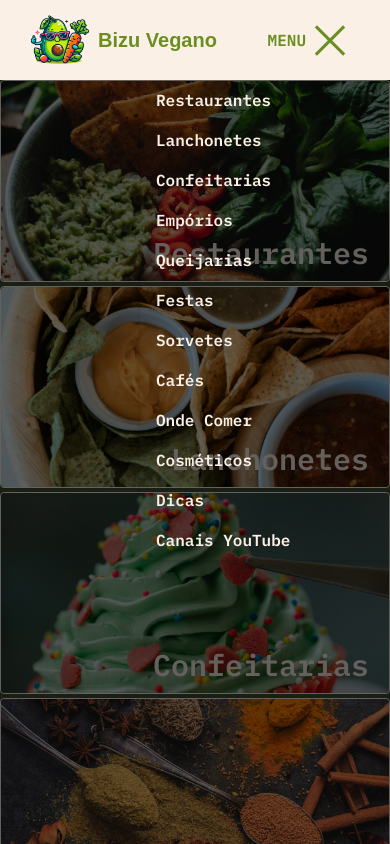
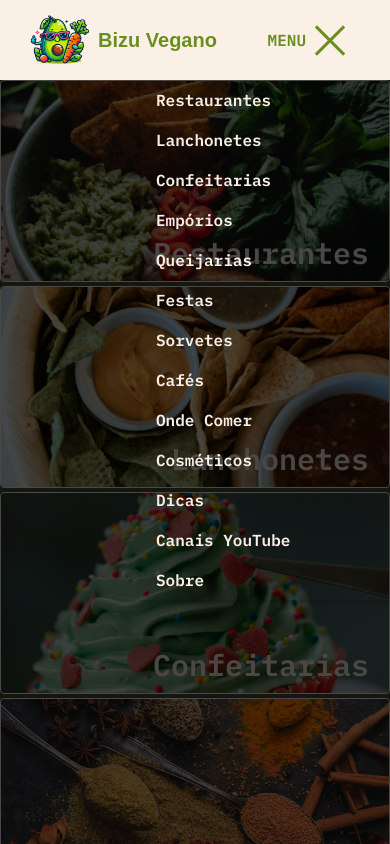
Before and after one commit to flaviare1s/bizu-vegano, a React (Vite) app: page / in a window 390 px wide. Both pictures are taken after a click on the button "MENU". Shown: the top 844 px of the page. Built offline with nearby package versions, Linux system fonts and the light colour scheme; a web font is replaced by a local one.

Commit message:
Adicionei rota, página e links 'sobre'

```diff
--- a/src/App.jsx
+++ b/src/App.jsx
@@ -16,6 +16,7 @@ import { Confeitarias } from './pages/Confeitarias'
 import { Emporios } from './pages/Emporios'
 import { Queijarias } from './pages/Queijarias'
 import { CanaisYouTube } from './pages/CanaisYouTube'
+import { Sobre } from './pages/Sobre'
 
 export const App = () => {
 
@@ -38,6 +39,7 @@ export const App = () => {
             <Route path='/cosmeticos' element={<Cosmeticos />} />
             <Route path='/dicas' element={<Dicas />} />
             <Route path='/canais-youtube' element={<CanaisYouTube />} />
+            <Route path='/sobre' element={<Sobre />} />
             <Route path='*' element={<NotFound />} />
           </Routes>
         </main>
--- a/src/components/Navbar.jsx
+++ b/src/components/Navbar.jsx
@@ -18,7 +18,7 @@ export const Navbar = () => {
 
   return (
     <header className='bg-branco-quente w-screen flex justify-between items-center mx-auto relative z-50'>
-      {isMenuOpen && <div className='overlay bg-black opacity-60 absolute top-0 left-0 w-screen h-screen z-30 pointer-events-none'></div>}
+      {isMenuOpen && <div className='overlay bg-black opacity-70 absolute top-0 left-0 w-screen h-screen z-30 pointer-events-none'></div>}
       <section className='bg-branco-quente flex justify-between items-center mx-auto w-full px-5 relative h-[80px] sm:h-[90px] z-40'>
         <Link to='/' className='h-[70px] sm:h-[85px] flex items-center'>
           <img className='h-full rounded-s-full px-1' src={logo} alt="logo" />
@@ -71,6 +71,9 @@ export const Navbar = () => {
             <li>
               <Link to='/canais-youtube' className='text-branco-quente md:text-verde-oliva font-semibold hover:opacity-80 uppercase'>Canais YouTube</Link>
             </li>
+            <li>
+              <Link to='/sobre' className='text-branco-quente md:text-verde-oliva font-semibold hover:opacity-80 uppercase'>Sobre</Link>
+            </li>
           </ul>
           <button onClick={toggleMenu} className='md:hidden focus:outline-none mr-2 flex items-center gap-2'>
             <p className='text-verde-oliva text-base font-semibold md:hidden'>MENU</p>
@@ -115,6 +118,9 @@ export const Navbar = () => {
                 <li className='px-4 py-2'>
                   <Link to='/canais-youtube' className='text-branco-quente font-semibold hover:opacity-80'>Canais YouTube</Link>
                 </li>
+                <li className='px-4 py-2'>
+                  <Link to='/sobre' className='text-branco-quente font-semibold hover:opacity-80'>Sobre</Link>
+                </li>
               </ul>
             </div>
           )}
--- a/src/pages/Home.jsx
+++ b/src/pages/Home.jsx
@@ -9,7 +9,8 @@ import cafes from '../assets/background-cafes.jpg'
 import ondeComer from '../assets/background-onde-comer.jpg'
 import cosmeticos from '../assets/background-cosmeticos.jpg'
 import dicas from '../assets/background-receitas.jpg'
-import canais from '../assets/background-home.jpg'
+import canais from '../assets/background-canais.jpg'
+import sobre from '../assets/background-sobre.jpg'
 import { Link } from 'react-router-dom'
 
 export const Home = () => {
@@ -63,7 +64,10 @@ export const Home = () => {
         <img className='h-[200px] w-full object-cover rounded' src={ canais } alt="Imagem de comida vegetariana" />
         <h2 className='text-center text-3xl font-semibold text-branco-quente absolute bottom-[10px] right-[20px]'>Canais YouTube</h2>
       </Link>
-
+      <Link to='/sobre' className='w-full border border-branco-quente rounded relative'>
+        <img className='h-[200px] w-full object-cover rounded' src={ sobre } alt="Imagem de comida vegetariana" />
+        <h2 className='text-center text-3xl font-semibold text-branco-quente absolute bottom-[10px] right-[20px]'>Sobre</h2>
+      </Link>
     </main>
   )
 }
--- /dev/null
+++ b/src/pages/Sobre.jsx
@@ -0,0 +1,7 @@
+export const Sobre = () => {
+  return (
+    <div>
+
+    </div>
+  )
+}
```
Also changed, not shown: src/assets/background-canais.jpg (renamed from src/assets/background-home.jpg), src/assets/background-sobre.jpg (renamed from src/assets/background-o-que-comer.jpg).
